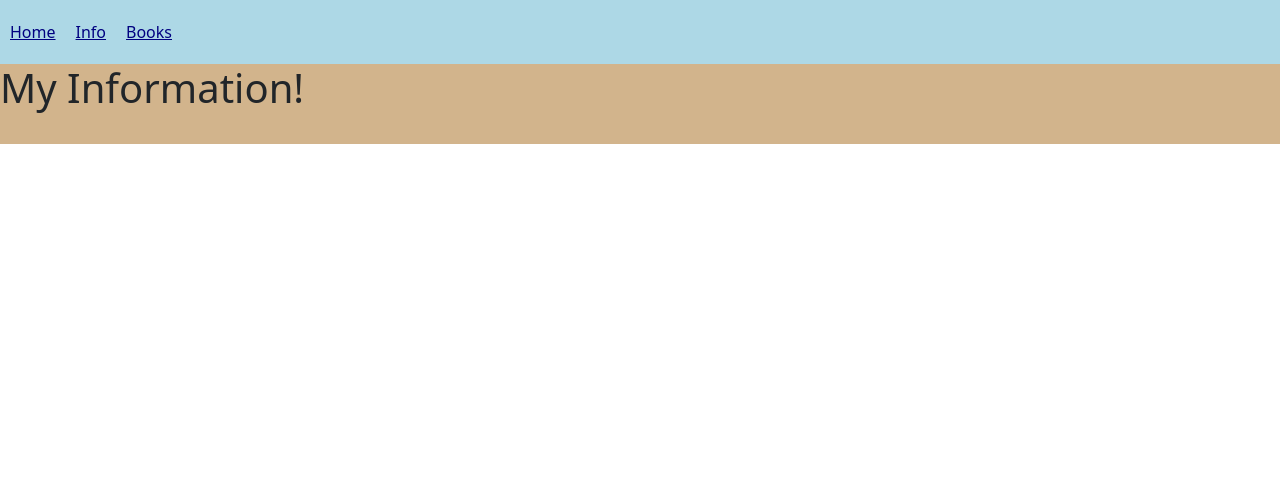
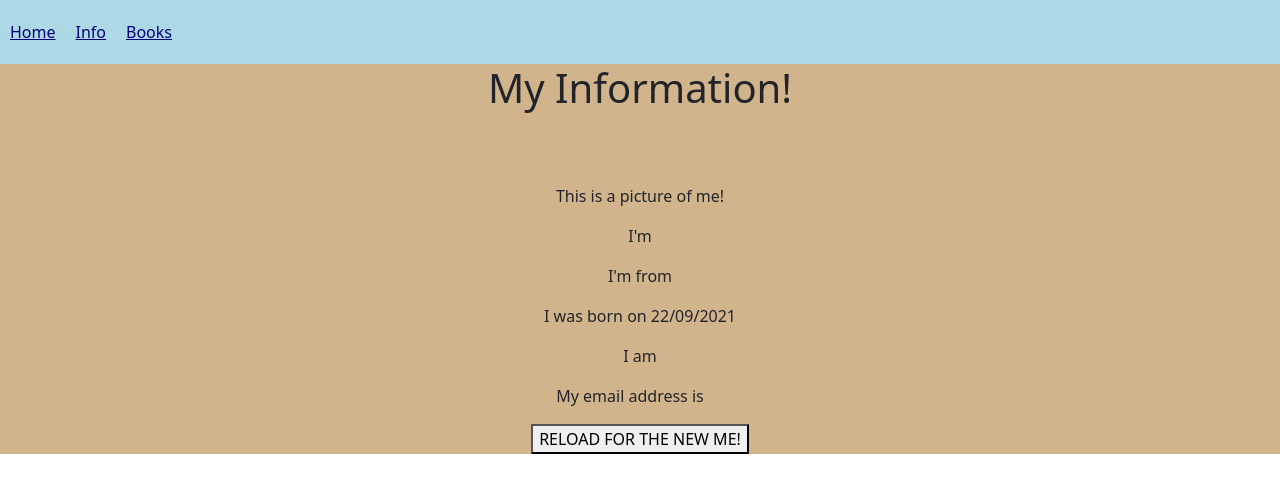
Before and after one commit to iu-msis/1-html-review-seungar, a PHP site: page /info.html in a window 1280 px wide. Shown: the top 493 px of the page. Run offline with PHP 8.4, Linux system fonts and the light colour scheme; some libraries are stand-ins or nearby versions.

Commit message:
Error handling and creating a reload button.

```diff
--- a/app/public/css/style.css
+++ b/app/public/css/style.css
@@ -1,5 +1,9 @@
 main {
     background-color: tan;
+}
+
+.infoapp{
+	font-size: medium;
 }
 
 nav {
--- a/app/public/info.html
+++ b/app/public/info.html
@@ -13,17 +13,26 @@
     <a class="nav-links" href="books.html">Books</a>
   </nav>
   <main>
-    <h1>My Information!</h1>
+    <div class='d-flex justify-content-center mx-auto'><h1>My Information!</h1></div>
     <br>
-  <div id="infoApp">
-    <p><img v-bind:src='person.picture.large'></p>
-    <p>This is a picture of me!</p>
-
-    <p>I'm {{ person.name.first }} {{ person.name.last }}</p>
-    <p>I'm from {{ person.location.country }}</p>
-    <p>I was born on {{ prettyBirthday }}</p>
-    <p>I am {{ person.dob.age }}</p>
-    <p>my email address is <a v-bind:href="'mailto:'+person.email">{{person.email}}</a></p>
+  <div id="infoApp" class="infoapp">
+    <div class='d-flex justify-content-center mx-auto'>
+    <p><img v-bind:src='person.picture.large'></p></div>
+    <div class='d-flex justify-content-center mx-auto'>
+      <p>This is a picture of me!</p></div>
+    <div class='d-flex justify-content-center mx-auto'>
+      <p>I'm {{ person.name.first }} {{ person.name.last }}</p></div>
+    <div class='d-flex justify-content-center mx-auto'>
+      <p>I'm from {{ person.location.country }}</p></div>
+    <div class='d-flex justify-content-center mx-auto'>
+      <p>I was born on {{ prettyBirthday }}</p></div>
+    <div class='d-flex justify-content-center mx-auto'>
+      <p>I am {{ person.dob.age }}</p></div>
+    <div class='d-flex justify-content-center mx-auto'>
+      <p>My email address is<a v-bind:href="'mailto:'+person.email">{{ person.email }}</a></p></div>
+    <div class='d-flex justify-content-center mx-auto'><form v-on:submit.prevent="fetchUserData">
+      <button type=submit>RELOAD FOR THE NEW ME!</button>
+    </form></div>
   </div>
   </main>
   <script src="https://unpkg.com/dayjs@1.8.21/dayjs.min.js"></script>
--- a/app/public/js/index.js
+++ b/app/public/js/index.js
@@ -1,7 +1,12 @@
 const Info = {
     data(){
         return{
-            "person":{},
+            "person":{
+                name:{},
+                picture:{},
+                dob:{},
+                location:{},
+            },
         }
     },
     computed:{
```
